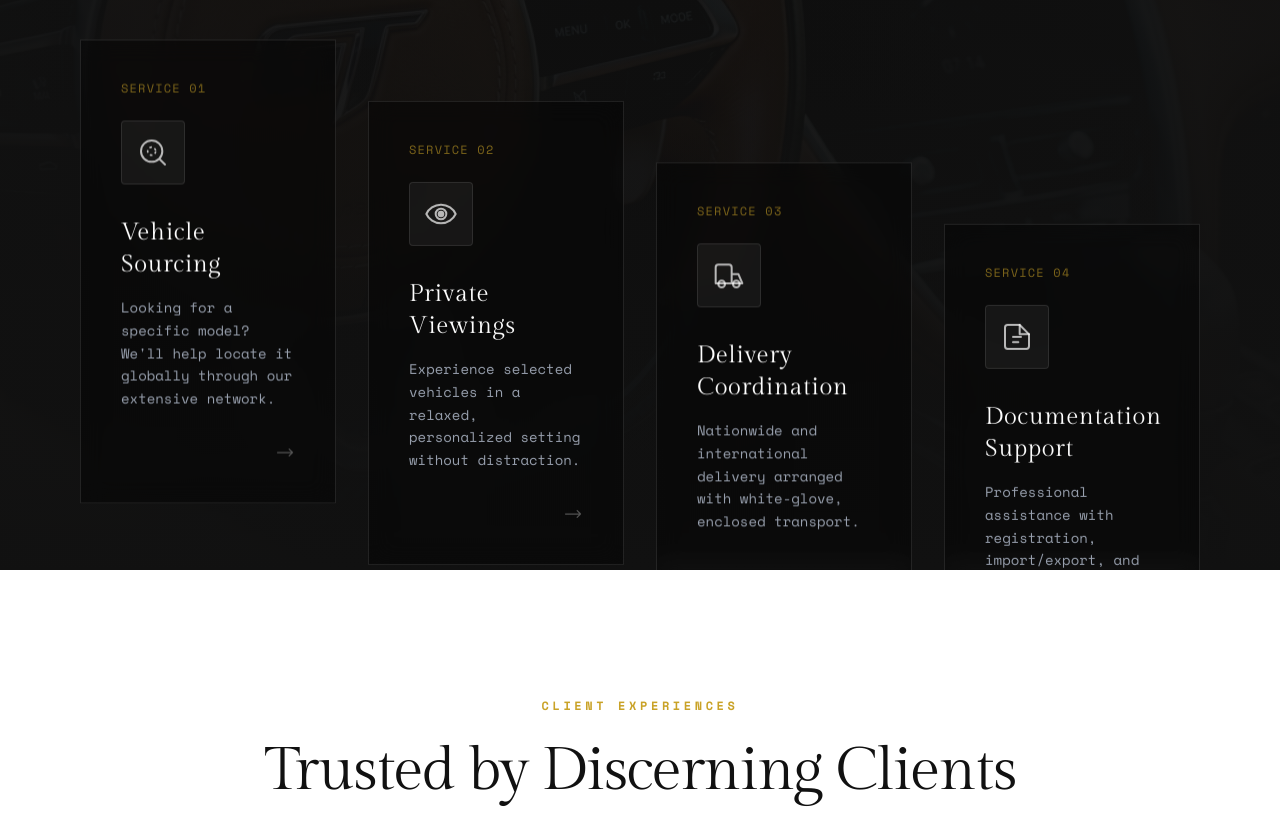
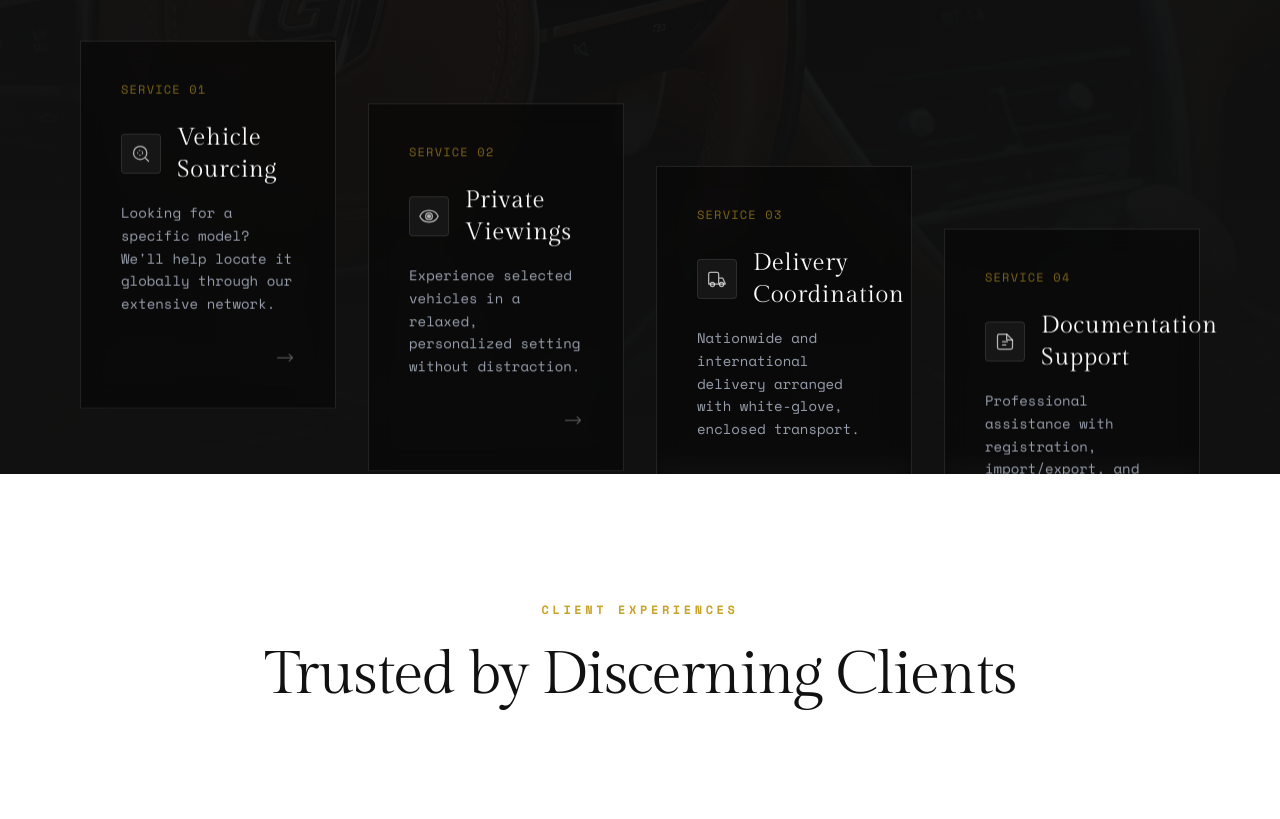
Before and after one commit to Ace-design2/raphael-autos, a Next.js app: page / in a window 1280 px wide. Shown: the part 4360-5179 px from the top of the page. Built offline with nearby package versions, Linux system fonts and the light colour scheme.

Commit message:
refactor: restructure concierge service card layout by moving icon and title into a flex header

```diff
--- a/components/ConciergeServices.tsx
+++ b/components/ConciergeServices.tsx
@@ -183,16 +183,20 @@ export const ConciergeServices = (): React.JSX.Element => {
                   Service 0{idx + 1}
                 </div>
 
-                {/* Icon Container */}
-                <div className={`relative z-10 shrink-0 size-16 rounded border flex items-center justify-center mb-8 transition-all duration-500 ${isHovered ? 'bg-cooliocns-gold/10 border-cooliocns-gold/50 text-cooliocns-gold' : 'bg-white/5 border-white/10 text-white/70'}`}>
-                  {service.icon}
+                {/* Header (Icon + Title) */}
+                <div className="relative z-10 flex items-center gap-4 mb-4">
+                  {/* Icon Container */}
+                  <div className={`shrink-0 size-10 rounded border flex items-center justify-center transition-all duration-500 [&_svg]:!w-5 [&_svg]:!h-5 ${isHovered ? 'bg-cooliocns-gold/10 border-cooliocns-gold/50 text-cooliocns-gold' : 'bg-white/5 border-white/10 text-white/70'}`}>
+                    {service.icon}
+                  </div>
+                  {/* Title */}
+                  <h3 className={`font-display text-xl md:text-2xl tracking-wide transition-colors duration-300 ${isHovered ? 'text-cooliocns-gold' : 'text-white'}`}>
+                    {service.title}
+                  </h3>
                 </div>
 
                 {/* Text Content */}
                 <div className="relative z-10 flex-1">
-                  <h3 className={`font-display text-xl md:text-2xl mb-4 tracking-wide transition-colors duration-300 ${isHovered ? 'text-cooliocns-gold' : 'text-white'}`}>
-                    {service.title}
-                  </h3>
                   <p className={`font-body text-sm leading-relaxed transition-colors duration-300 ${isHovered ? 'text-gray-200' : 'text-gray-400'}`}>
                     {service.description}
                   </p>
```
